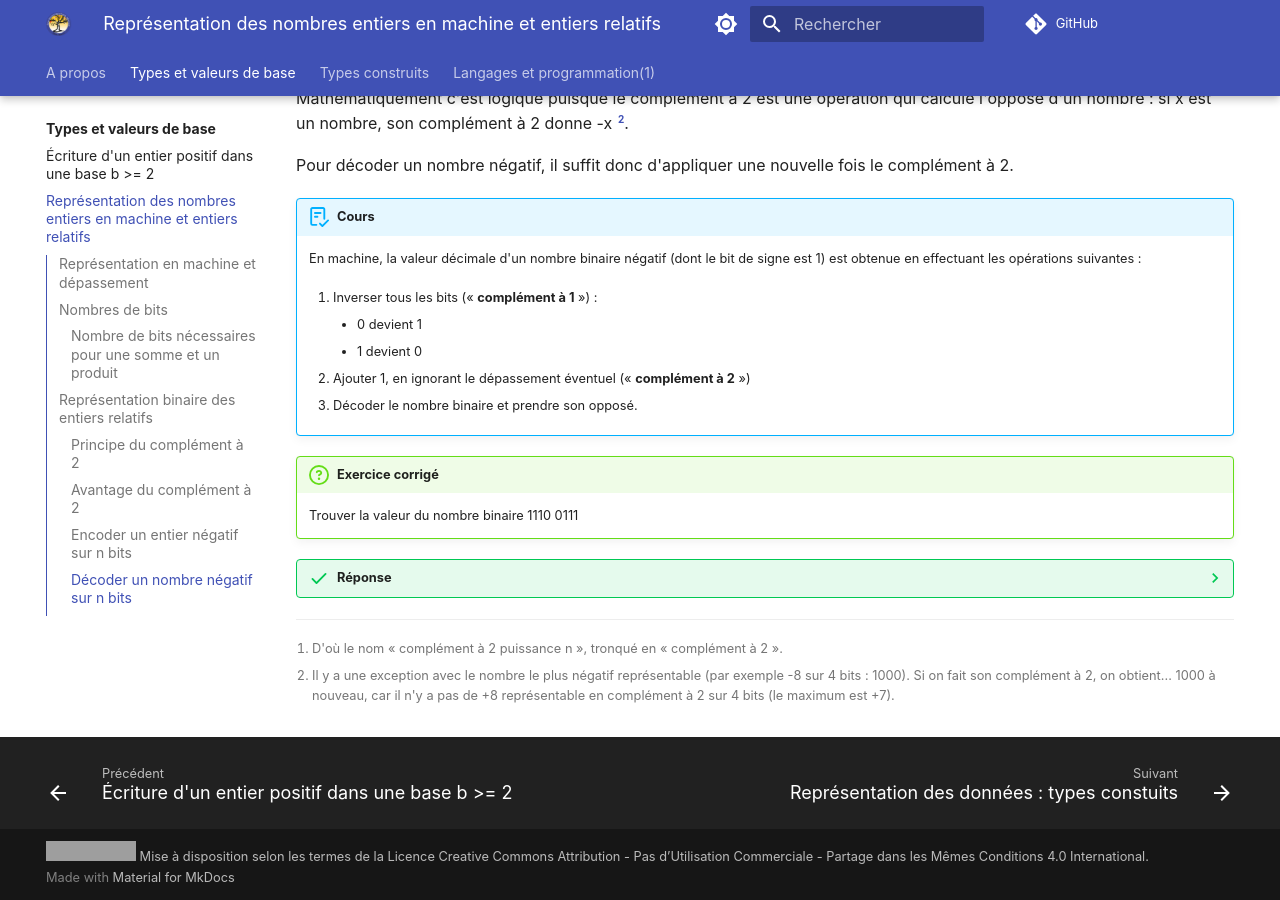
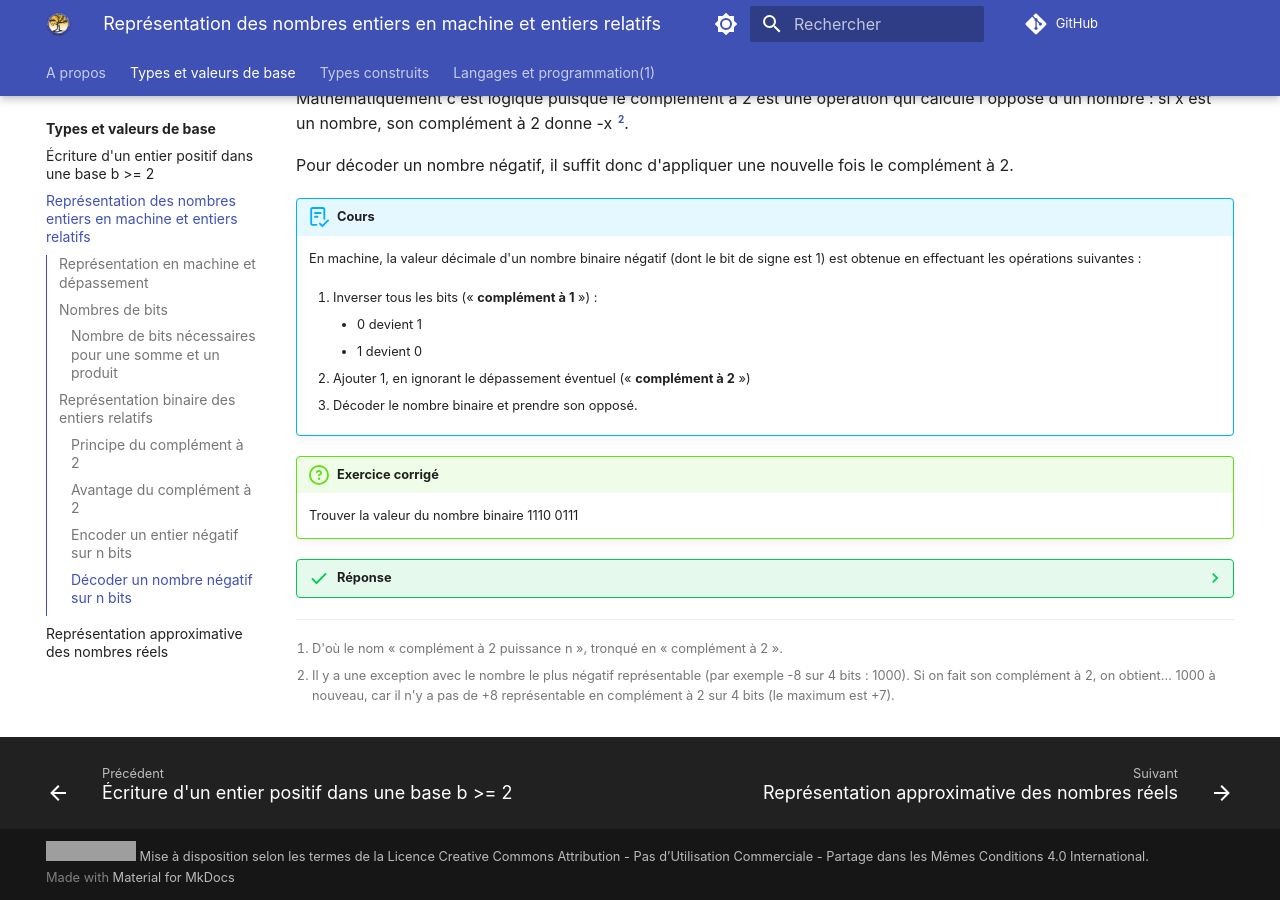
Before and after one commit to eipaca/NSI-1, an MkDocs documentation site: the page built from docs/types-et-valeurs-de-base/2-representation-des-entiers-en-machine-entiers-relatifs.md, in a window 1280 px wide and 900 px high, scrolled down 5736 px. Built offline with MkDocs 1.6.1 and Material for MkDocs 9.7.7, drawn with Linux system fonts in a browser that asks for light colours; emoji names are drawn with the system emoji font; comment, search, counter and statistics services are not loaded; grey boxes are pictures that could not be loaded.

Commit message:
Update mkdocs.yml

```diff
--- a/mkdocs.yml
+++ b/mkdocs.yml
@@ -115,7 +115,7 @@ nav:
     - types-et-valeurs-de-base/index.md
     - Écriture d'un entier positif dans une base b >= 2: types-et-valeurs-de-base/1-ecriture-entier-positif-en-base-b.md
     - Représentation des nombres entiers en machine et entiers relatifs: types-et-valeurs-de-base/2-representation-des-entiers-en-machine-entiers-relatifs.md
-  #  - Représentation approximative des nombres réels: types-et-valeurs-de-base/3-representation-approximative-nombres-reels.md
+    - Représentation approximative des nombres réels: types-et-valeurs-de-base/3-representation-approximative-nombres-reels.md
   #  - Valeurs, opérateurs et expressions booléens: types-et-valeurs-de-base/4-valeurs-expressions-booleennes.md
   #  - Représentation d'un texte en machine: types-et-valeurs-de-base/5-representation-texte.md
 
```
